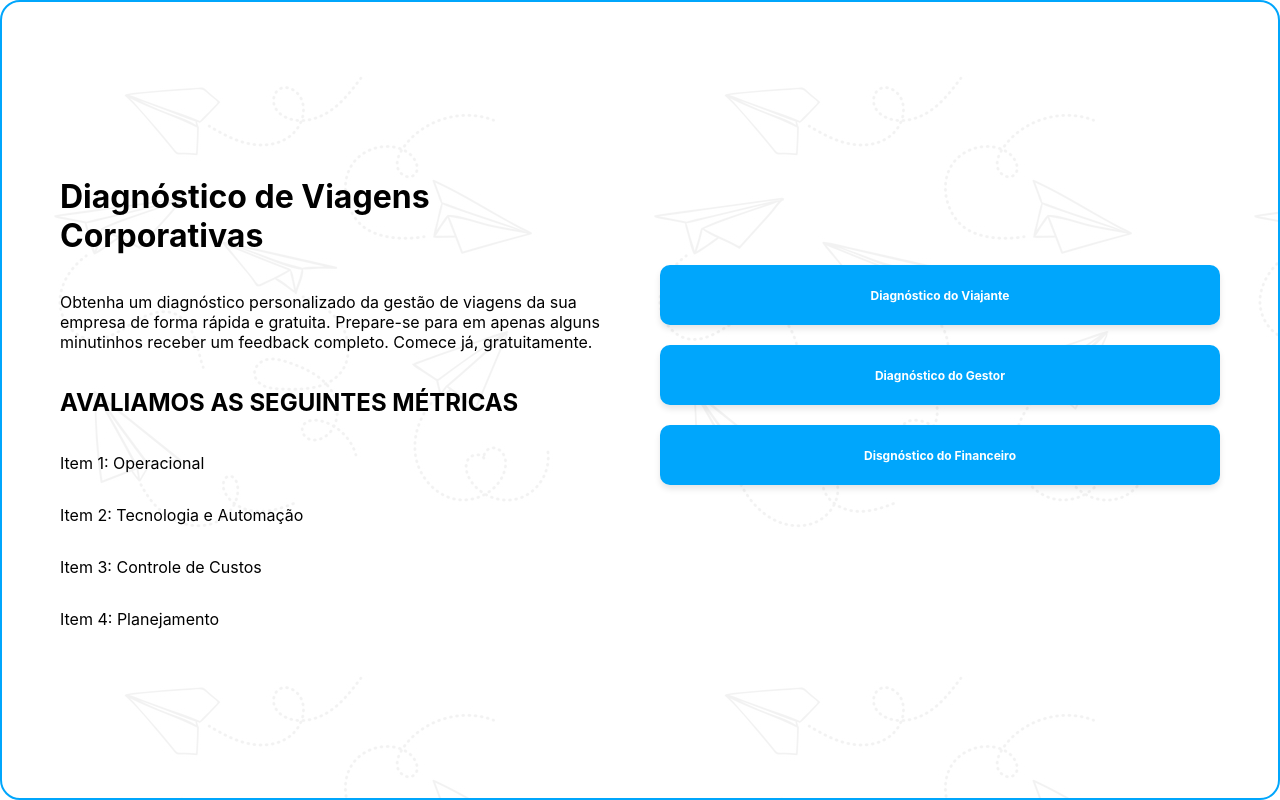
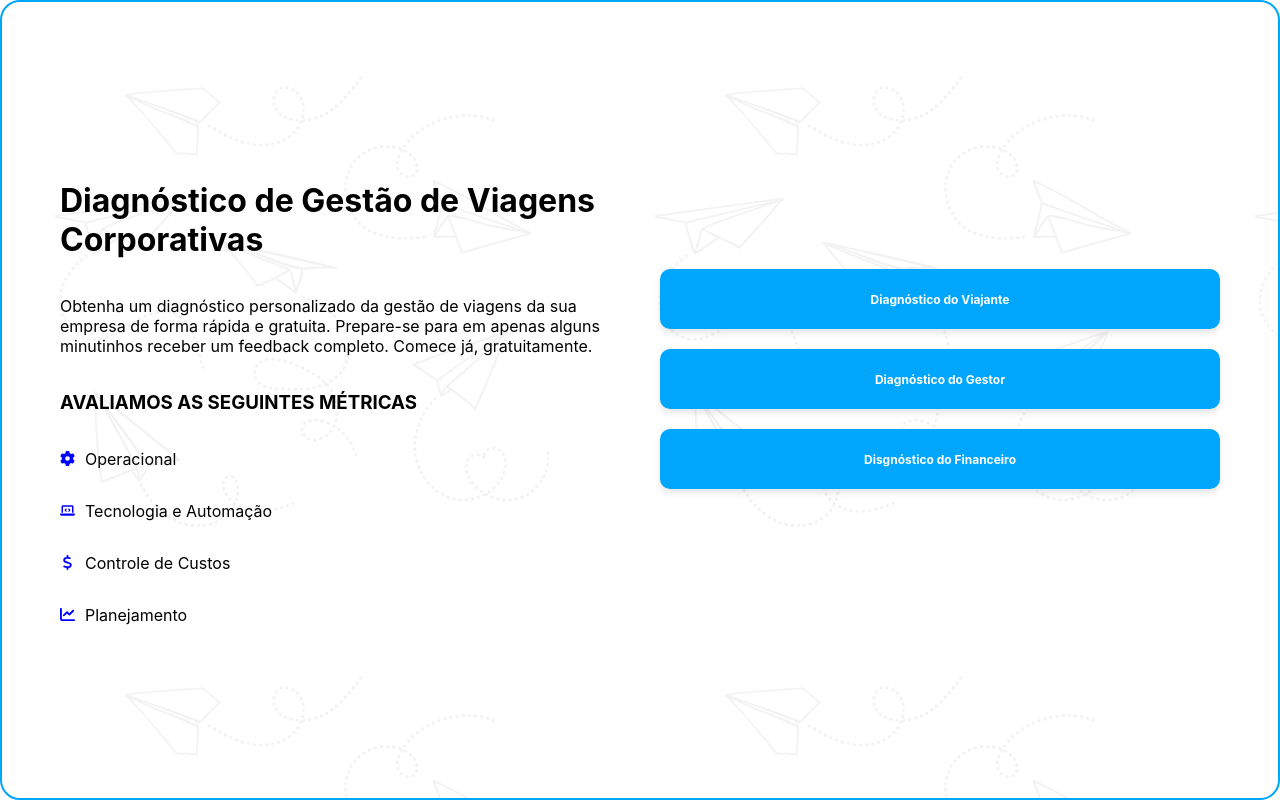
Before and after one commit to RaphaPaixOnfly/responsive-next, a Next.js app: page / in a window 1280 px wide. Built offline with nearby package versions, Linux system fonts and the light colour scheme.

Commit message:
comecando alterar design pagina inicial

```diff
--- a/components/ChartComponent.js
+++ b/components/ChartComponent.js
@@ -11,6 +11,7 @@ import {
   ChartJS.register(ArcElement, Tooltip, CategoryScale, LinearScale, BarElement);
 
   const getBackgroundColor = (value) => {
+    if (value == 100) return '#0000ff'; // blue
     if (value >= 70) return '#4caf50'; // Green
     if (value >= 40 && value < 70) return '#ffeb3b'; // Yellow
     if (value < 40) return '#f44336'; // Red
--- a/components/HorizontalBar.js
+++ b/components/HorizontalBar.js
@@ -2,6 +2,7 @@ import styles from '../styles/Dashboard.module.css';
 
 const HorizontalBar = ({ percentage }) => {
   const getBackgroundColor = (value) => {
+    if (value == 100) return '#0000ff'; // blue
     if (value >= 70) return '#4caf50'; // Green
     if (value >= 40 && value < 70) return '#ffeb3b'; // Yellow
     if (value < 40) return '#f44336'; // Red
--- a/package.json
+++ b/package.json
@@ -9,6 +9,9 @@
     "lint": "next lint"
   },
   "dependencies": {
+    "@fortawesome/fontawesome-svg-core": "^6.5.2",
+    "@fortawesome/free-solid-svg-icons": "^6.5.2",
+    "@fortawesome/react-fontawesome": "^0.2.2",
     "axios": "^1.7.2",
     "chart.js": "^4.4.3",
     "cors": "^2.8.5",
--- a/pages/index.js
+++ b/pages/index.js
@@ -2,6 +2,9 @@ import { useState } from 'react';
 import Head from 'next/head';
 import Script from 'next/script';
 import styles from '../styles/Home.module.css';
+import { FontAwesomeIcon } from '@fortawesome/react-fontawesome';
+import { faCog, faLaptopCode, faDollarSign, faChartLine } from '@fortawesome/free-solid-svg-icons';
+
 
 export default function Home() {
   const [iframeId, setIframeId] = useState('');
@@ -23,13 +26,26 @@ export default function Home() {
       {!iframeId ? (
         <main className={styles.main}>
           <div className={styles.column1}>
-            <h1 className={styles.title}>Diagnóstico de Viagens Corporativas</h1>
+            <h1 className={styles.title}>Diagnóstico de Gestão de Viagens Corporativas</h1>
             <p className={styles.item}>Obtenha um diagnóstico personalizado da gestão de viagens da sua empresa de forma rápida e gratuita. Prepare-se para em apenas alguns minutinhos receber um feedback completo. Comece já, gratuitamente.</p>
-            <h2 className={styles.subtitle}>AVALIAMOS AS SEGUINTES MÉTRICAS</h2>
-            <p className={styles.item}>Item 1: Operacional</p>
-            <p className={styles.item}>Item 2: Tecnologia e Automação</p>
-            <p className={styles.item}>Item 3: Controle de Custos</p>
-            <p className={styles.item}>Item 4: Planejamento</p>
+            <h3 className={styles.subtitle}>AVALIAMOS AS SEGUINTES MÉTRICAS</h3>
+            <div className={styles.iconItem}>
+              <FontAwesomeIcon icon={faCog} className={styles.icon}/>
+              <p>Operacional</p>
+            </div>
+            <div className={styles.iconItem}>
+              <FontAwesomeIcon icon={faLaptopCode} className={styles.icon}/>
+              <p>Tecnologia e Automação</p>
+            </div>
+            <div className={styles.iconItem}>
+              <FontAwesomeIcon icon={faDollarSign} className={styles.icon}/>
+              <p>Controle de Custos</p>
+            </div>
+            <div className={styles.iconItem}>
+              <FontAwesomeIcon icon={faChartLine} className={styles.icon}/>
+              <p>Planejamento</p>
+            </div>
+
           </div>
           <div className={styles.column2}>
             <div className={`${styles.card} ${styles['card-top']}`} onClick={() => handleRedirect('iframe1')}>
--- a/styles/Dashboard.module.css
+++ b/styles/Dashboard.module.css
@@ -2,6 +2,7 @@
     padding: 20px;
     max-width: 1200px;
     margin: 0 auto;
+
   }
 
   .dashboard-row {
--- a/styles/Home.module.css
+++ b/styles/Home.module.css
@@ -101,3 +101,19 @@
       margin-top: 20px;
     }
   }
+  .iconItem {
+    display: flex;
+    align-items: center;
+
+  }
+
+  .iconItem p {
+    margin-left: 10px;
+    color: #000000;
+  }
+
+  .icon {
+    font-size: 15px; /* Ajuste o tamanho do ícone conforme necessário */
+    width: 15px;
+    height: 15px;
+  }
```
Also changed, not shown: 1 other file (tests, documents, lock files or other folders).
